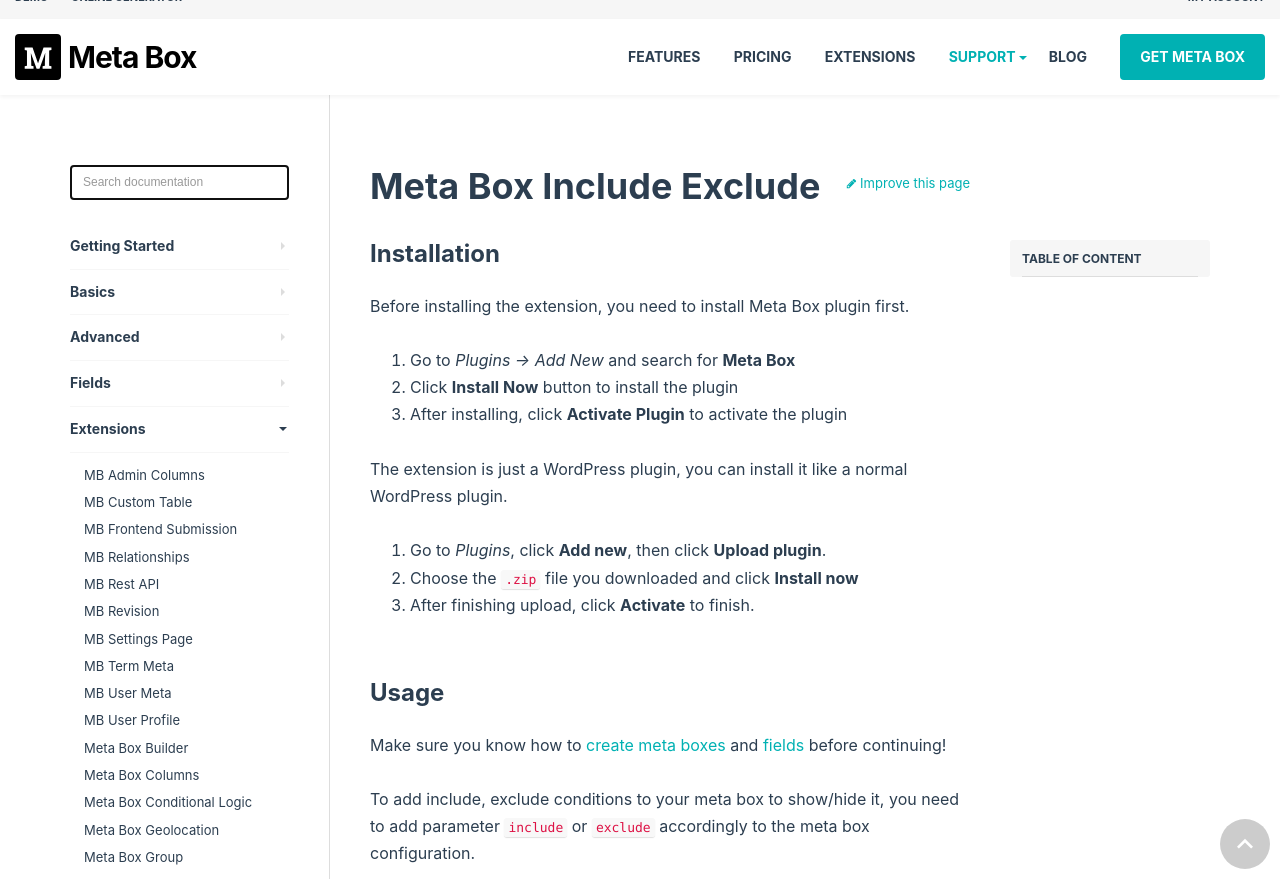
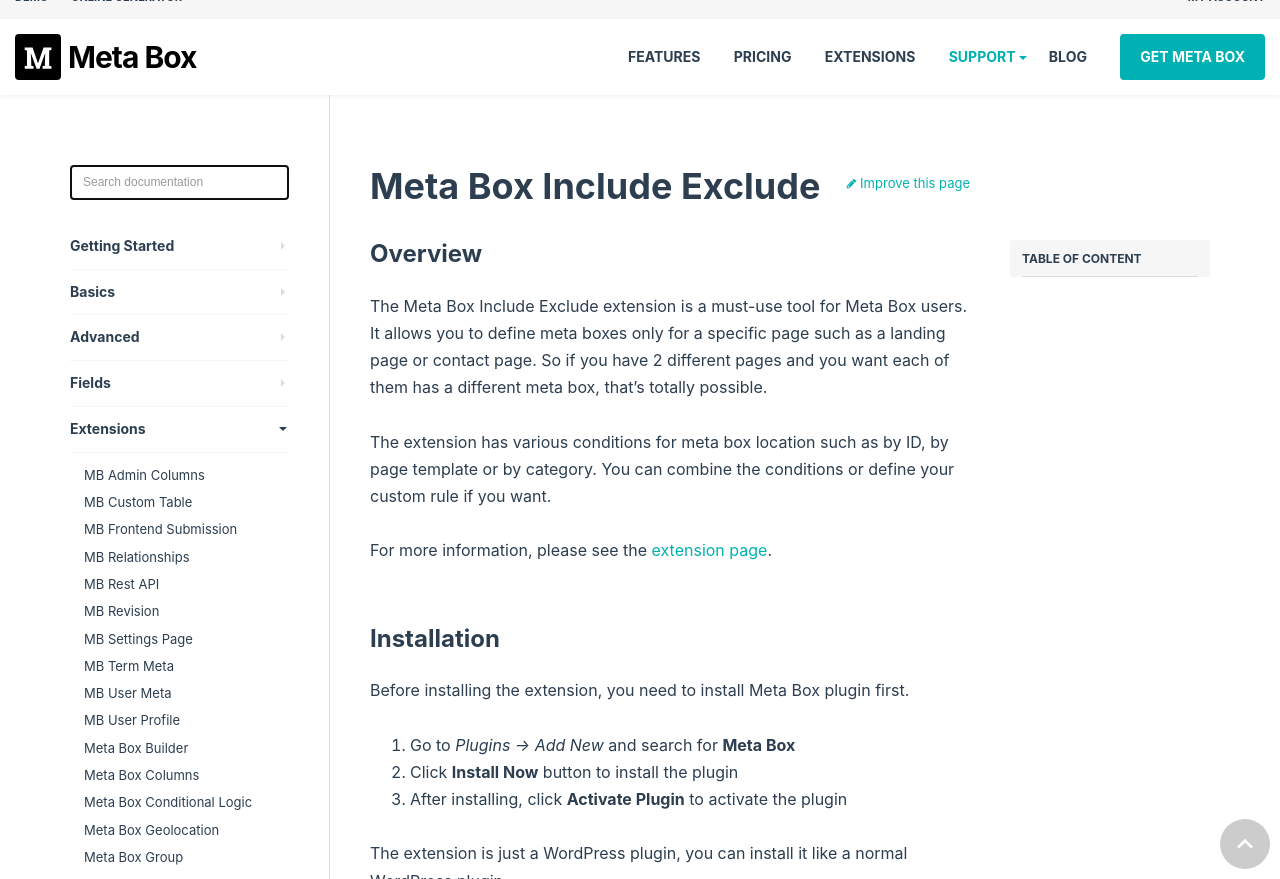
Before and after one commit to wpmetabox/docs, a Jekyll site: the page built from _docs/extensions/meta-box-include-exclude.md, in a window 1280 px wide and 900 px high, scrolled down 963 px, cut to the strip 21-900 px from the top of the window. Built offline with Jekyll 4.4.1, drawn with Linux system fonts in a browser that asks for light colours; comment, search, counter and statistics services are not loaded.

Commit message:
Update meta-box-include-exclude.md

```diff
--- a/_docs/extensions/meta-box-include-exclude.md
+++ b/_docs/extensions/meta-box-include-exclude.md
@@ -1,6 +1,14 @@
 ---
 title: Meta Box Include Exclude
 ---
+
+## Overview
+
+The Meta Box Include Exclude extension is a must-use tool for Meta Box users. It allows you to define meta boxes only for a specific page such as a landing page or contact page. So if you have 2 different pages and you want each of them has a different meta box, that's totally possible.
+
+The extension has various conditions for meta box location such as by ID, by page template or by category. You can combine the conditions or define your custom rule if you want.
+
+For more information, please see the [extension page](https://metabox.io/plugins/meta-box-include-exclude/).
 
 {% include installation.html %}
 
```
